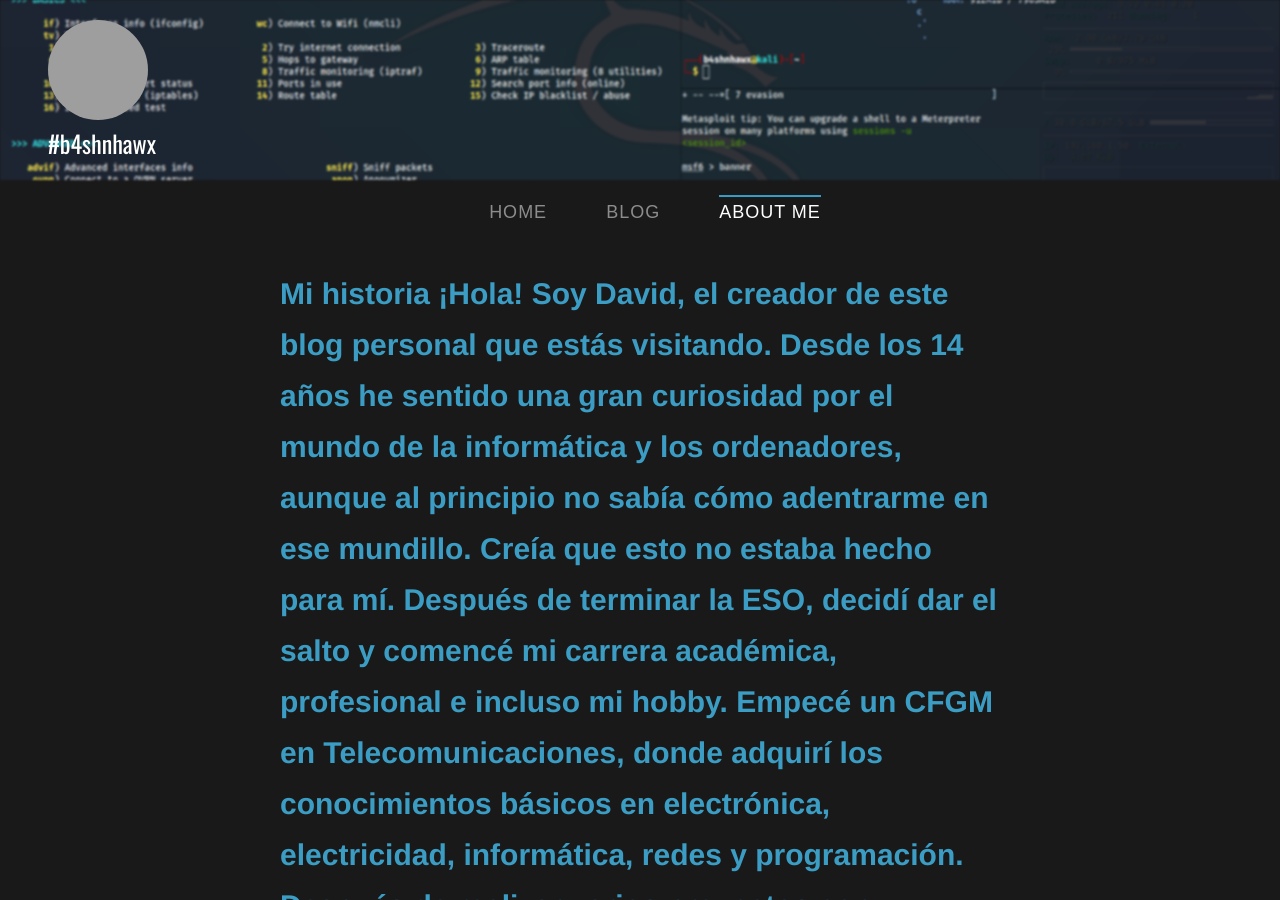
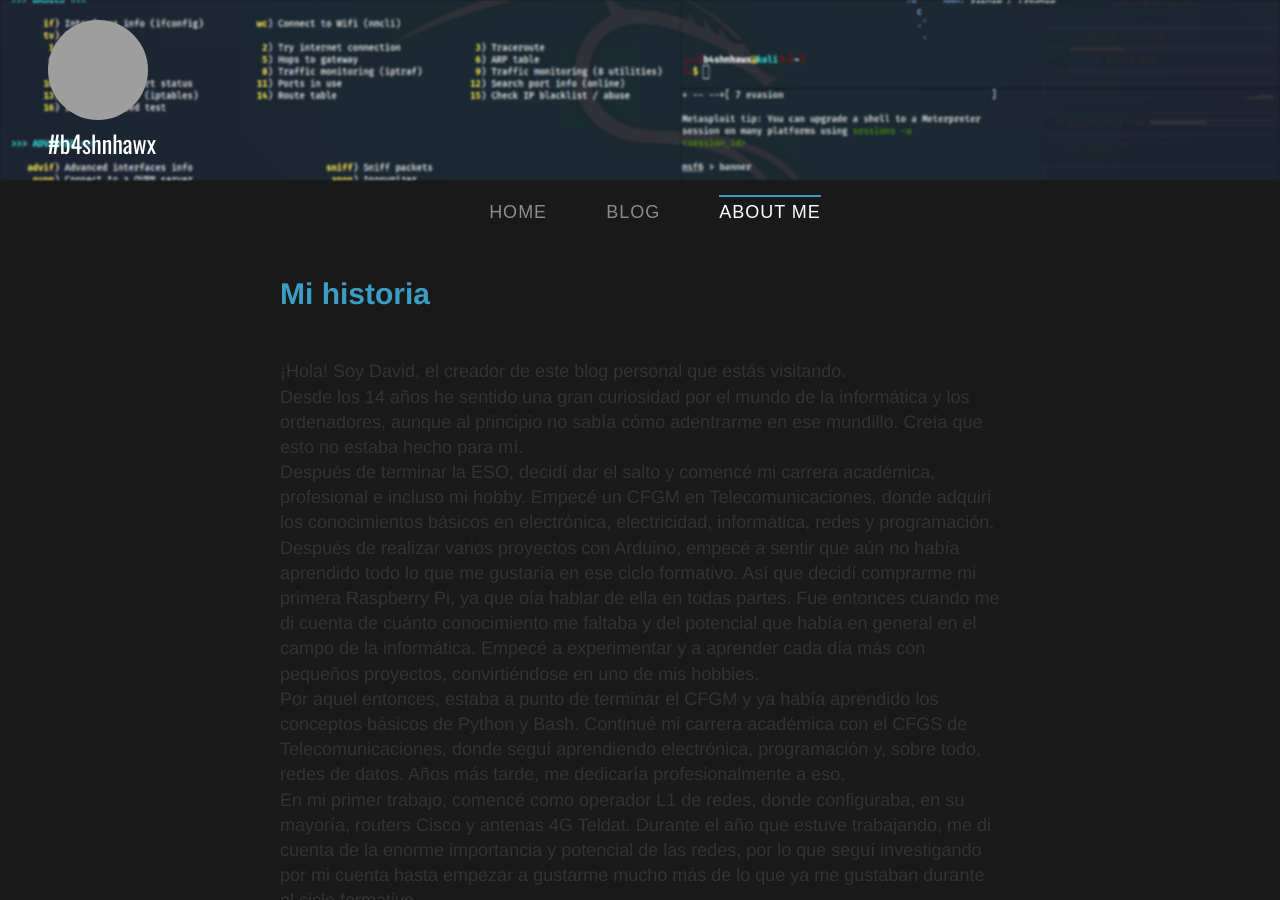
Before and after one commit to b4shnhawx/b4shnhawx.github.io, a Jekyll site: the page built from about/index.html, in a window 1280 px wide and 900 px high. Built offline with Jekyll 4.4.1, drawn with Linux system fonts in a browser that asks for light colours; nearby versions of some CDN libraries; some of the changed text lies outside the part shown; grey boxes are pictures that could not be loaded.

Commit message:
Update index.html

```diff
--- a/about/index.html
+++ b/about/index.html
@@ -2,30 +2,28 @@
 layout: about me
 ---
 
-<h1>
-Mi historia
+<h1>Mi historia</h1><br>
 
-¡Hola! Soy David, el creador de este blog personal que estás visitando.
+¡Hola! Soy David, el creador de este blog personal que estás visitando. <br>
 
-Desde los 14 años he sentido una gran curiosidad por el mundo de la informática y los ordenadores, aunque al principio no sabía cómo adentrarme en ese mundillo. Creía que esto no estaba hecho para mí.
+Desde los 14 años he sentido una gran curiosidad por el mundo de la informática y los ordenadores, aunque al principio no sabía cómo adentrarme en ese mundillo. Creía que esto no estaba hecho para mí. <br>
 
-Después de terminar la ESO, decidí dar el salto y comencé mi carrera académica, profesional e incluso mi hobby. Empecé un CFGM en Telecomunicaciones, donde adquirí los conocimientos básicos en electrónica, electricidad, informática, redes y programación.
+Después de terminar la ESO, decidí dar el salto y comencé mi carrera académica, profesional e incluso mi hobby. Empecé un CFGM en Telecomunicaciones, donde adquirí los conocimientos básicos en electrónica, electricidad, informática, redes y programación. <br>
 
-Después de realizar varios proyectos con Arduino, empecé a sentir que aún no había aprendido todo lo que me gustaría en ese ciclo formativo. Así que decidí comprarme mi primera Raspberry Pi, ya que oía hablar de ella en todas partes. Fue entonces cuando me di cuenta de cuánto conocimiento me faltaba y del potencial que había en general en el campo de la informática. Empecé a experimentar y a aprender cada día más con pequeños proyectos, convirtiéndose en uno de mis hobbies.
+Después de realizar varios proyectos con Arduino, empecé a sentir que aún no había aprendido todo lo que me gustaría en ese ciclo formativo. Así que decidí comprarme mi primera Raspberry Pi, ya que oía hablar de ella en todas partes. Fue entonces cuando me di cuenta de cuánto conocimiento me faltaba y del potencial que había en general en el campo de la informática. Empecé a experimentar y a aprender cada día más con pequeños proyectos, convirtiéndose en uno de mis hobbies. <br>
 
-Por aquel entonces, estaba a punto de terminar el CFGM y ya había aprendido los conceptos básicos de Python y Bash. Continué mi carrera académica con el CFGS de Telecomunicaciones, donde seguí aprendiendo electrónica, programación y, sobre todo, redes de datos. Años más tarde, me dedicaría profesionalmente a eso.
+Por aquel entonces, estaba a punto de terminar el CFGM y ya había aprendido los conceptos básicos de Python y Bash. Continué mi carrera académica con el CFGS de Telecomunicaciones, donde seguí aprendiendo electrónica, programación y, sobre todo, redes de datos. Años más tarde, me dedicaría profesionalmente a eso. <br>
 
-En mi primer trabajo, comencé como operador L1 de redes, donde configuraba, en su mayoría, routers Cisco y antenas 4G Teldat. Durante el año que estuve trabajando, me di cuenta de la enorme importancia y potencial de las redes, por lo que seguí investigando por mi cuenta hasta empezar a gustarme mucho más de lo que ya me gustaban durante el ciclo formativo.
+En mi primer trabajo, comencé como operador L1 de redes, donde configuraba, en su mayoría, routers Cisco y antenas 4G Teldat. Durante el año que estuve trabajando, me di cuenta de la enorme importancia y potencial de las redes, por lo que seguí investigando por mi cuenta hasta empezar a gustarme mucho más de lo que ya me gustaban durante el ciclo formativo. <br>
 
-A partir de aquí, quise orientar mi carrera profesional hacia un ámbito donde también hubiera redes, pero pudiera aprender mucho más. Fue entonces cuando descubrí la ciberseguridad, donde había redes y la posibilidad de "romper cosas".
+A partir de aquí, quise orientar mi carrera profesional hacia un ámbito donde también hubiera redes, pero pudiera aprender mucho más. Fue entonces cuando descubrí la ciberseguridad, donde había redes y la posibilidad de "romper cosas". <br>
 
-Actualmente, llevo más de 3 años trabajando en un SOC como analista, donde he tenido la oportunidad de explotar al máximo mi potencial y de aprender algo nuevo cada día.
+Actualmente, llevo más de 3 años trabajando en un SOC como analista, donde he tenido la oportunidad de explotar al máximo mi potencial y de aprender algo nuevo cada día. <br>
 
-Este blog
+<h1>Este blog</h1><br>
 
-En este blog me gustaría ir publicando algunos de mis proyectos mas importantes y trabajados, asi como tutoriales, scripts o cualquier cosa util que vea.
+En este blog me gustaría ir publicando algunos de mis proyectos mas importantes y trabajados, asi como tutoriales, scripts o cualquier cosa util que vea. <br>
 
-Con tal de llegar a algun aficionado de este mundillo me doy por satisfecho :)
+Con tal de llegar a algun aficionado de este mundillo me doy por satisfecho :) <br>
 
-En el pie del blog puedes localizarme para cualquier duda, consulta, mejora o propuesta.
-</h1>
+En el pie del blog puedes localizarme para cualquier duda, consulta, mejora o propuesta. <br>
```
